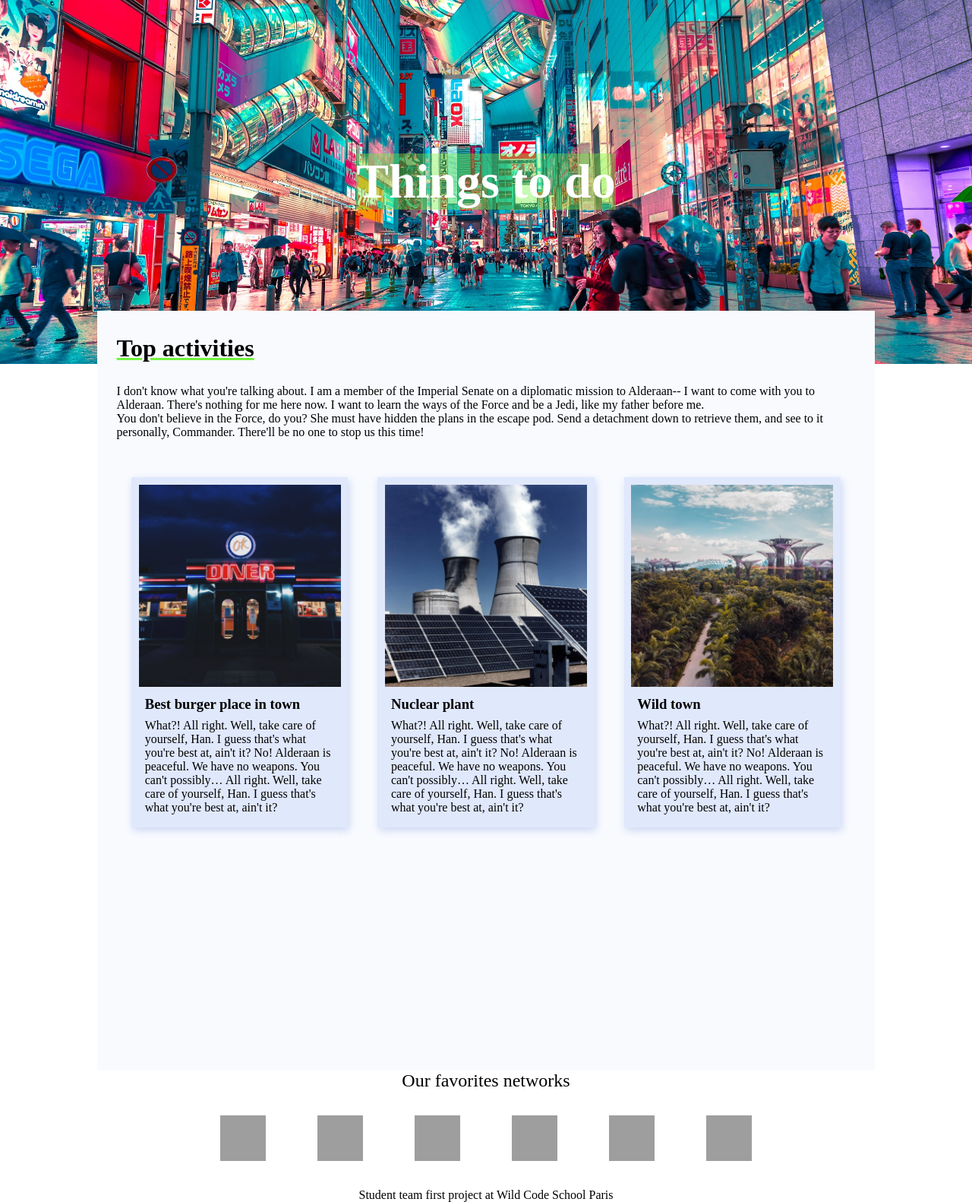
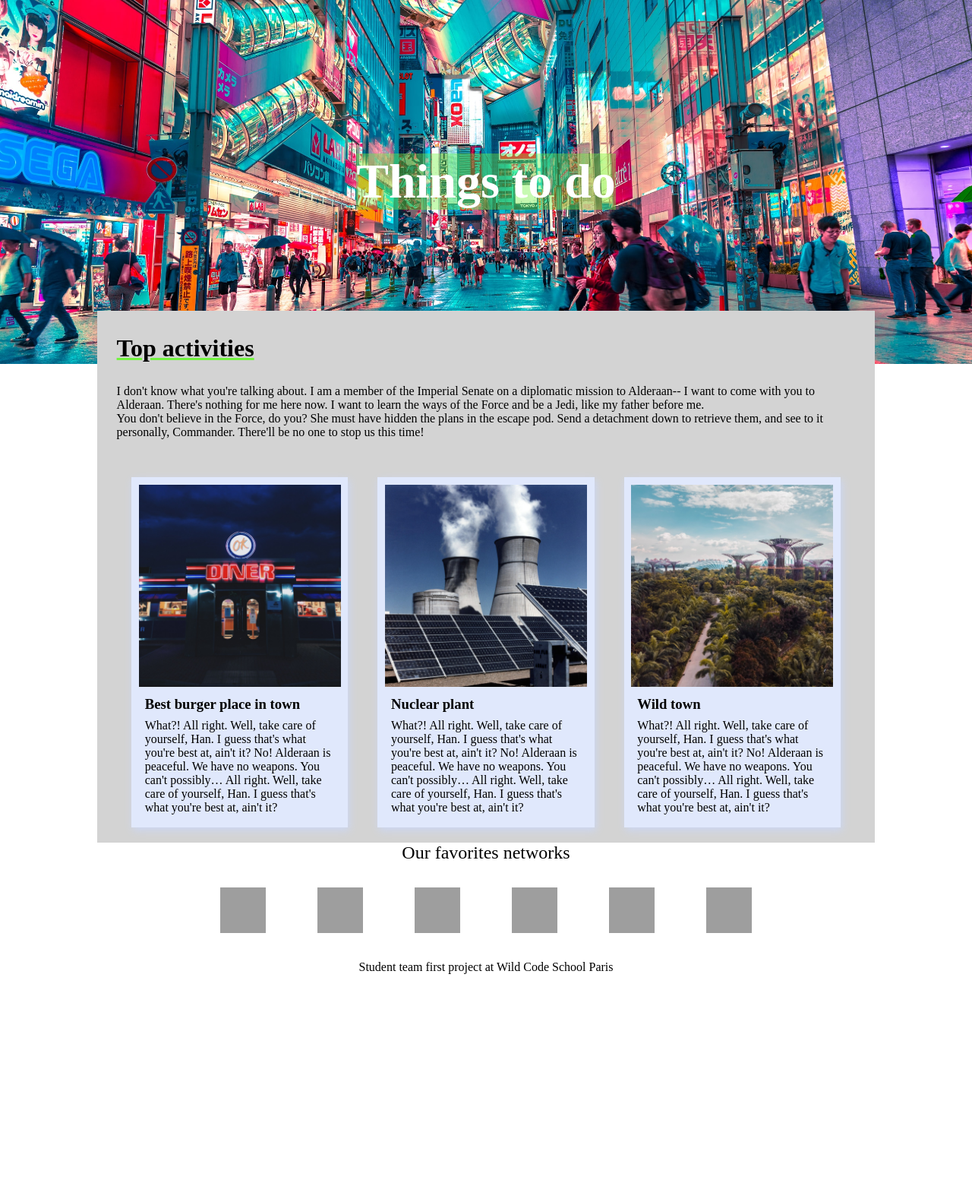
Before and after one commit to LHippolyteCBM/Projo1, a PHP site: page /things-to-do.php in a window 1280 px wide. Shown: the part 84-1666 px from the top of the page at 76% size. After the commit the page ends 1366 px from the top, so only its background shows below. Run offline with PHP 8.4, Linux system fonts and the light colour scheme; grey boxes are pictures that could not be loaded.

Commit message:
improve the CSS with variables + add media query to not display the footer on mobile version

```diff
--- a/style.css
+++ b/style.css
@@ -2,14 +2,14 @@
     --background: white;
     --textColor: black;
     --police: roboto;
-    --backgroundHight: grey;
-    --backgroundMedium: blue;
-    --backgroundLow: green;
+    --backgroundHight: #73f340;
+    --backgroundMedium: #E0E8FC;
+    --backgroundLow: lightgray;
     --heightBannerDesktop: 30em;
     --heightBannerMobile: 15em;
     --bannerH1SizeDesktop: 4em;
     --bannerH1SizeMobile: 3em;
-    --bannerH2SizeMobile: 2em;
+    --bannerH2SizeDesktop: 2em;
     --bannerH2SizeMobile: 1.5em;
 
 }
@@ -51,7 +51,7 @@ li {
 
 main{
     margin: -70px 10% 0 10% ;
-    background-color: #F8FAFE;
+    background-color: var(--backgroundLow);
     z-index: 800;
     display:flex;
     flex-direction: column;
@@ -346,7 +346,7 @@ code couleur pour le vert fluo : #73f340
 .banner-things {
     background-size: cover;
     background-image: url(img/banner-things-to-do.jpg);
-    height: 30em;
+    height: var(--heightBannerDesktop);
     background-position: center;
     display: flex;
     justify-content: center;
@@ -355,7 +355,7 @@ code couleur pour le vert fluo : #73f340
 
 .banner-things h1 {
     color: white;
-    font-size: 4em;
+    font-size: var(--bannerH1SizeDesktop);
     background-color:rgba(115, 243, 64, 0.4);
     text-align: center;
 }
@@ -367,8 +367,8 @@ code couleur pour le vert fluo : #73f340
 
 .intro-things h2 {
     margin-bottom: 3%;
-    text-decoration: underline #73f340;
-    font-size: 2em;
+    text-decoration: underline var(--backgroundHight);
+    font-size: var(--bannerH2SizeDesktop);
 }
 .global-container-things {
     display: flex;
@@ -382,7 +382,7 @@ code couleur pour le vert fluo : #73f340
     /*margin: 2%;*/
     padding: 1%;
     margin: 2%;
-    background-color: #E0E8FC;
+    background-color: var(--backgroundMedium);
     box-shadow: 2px 4px 10px #CCD7F3;
 }
 
@@ -394,23 +394,21 @@ code couleur pour le vert fluo : #73f340
     margin: 3%;
 }
 
-main {
-    height: 1000px;
-}
+
 
 /*MOBILE */
 @media screen and (max-width:768px){
 
     .banner-things {
-        height: 15em;
+        height: var(--heightBannerMobile);
     }
 
     .banner-things h1 {
-        font-size: 3em;
+        font-size: var(--bannerH1SizeMobile);
     }
 
     .intro-things h2 {
-        font-size: 1.5em;
+        font-size: var(--bannerH2SizeMobile);
     }
 
     .global-container-things{
@@ -424,8 +422,14 @@ main {
     }
 
     main {
-        margin: -70px 5% 0 5%;
+       margin: -70px 5% 0 5%;
 
     }
+
+    /* J'enlève le footer pour la version mobile, comme prévu au début */
+    footer {
+        display: none;
+    }
+
 }
 /* FIN CSS THINGS TO DO  */
--- a/things-to-do.php
+++ b/things-to-do.php
@@ -44,9 +44,9 @@
 
 
     <?php include 'burger.php'; ?>
-    <footer>
-        <?php include 'footer.php'; ?>
-    </footer>
+
+    <?php include 'footer.php'; ?>
+
     <script src="burger.js"></script>
     <script src="card.js"></script>
 </body>
```
